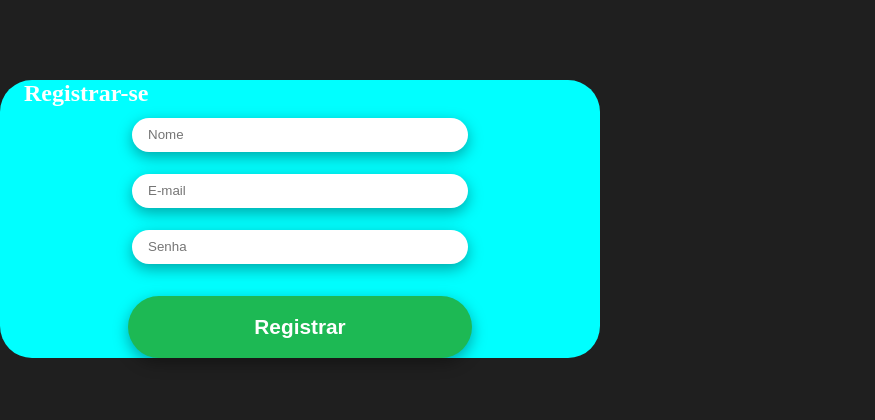
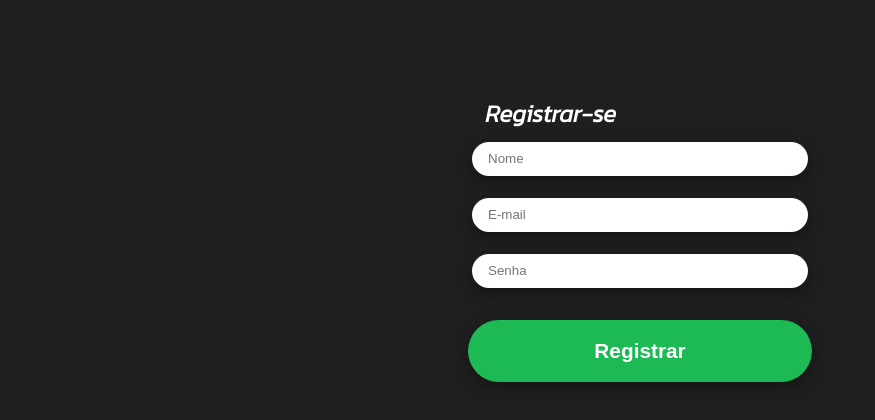
Before and after one commit to Lucky-ta/Front-End-TwitterClone, a React app in the folder twitter-clone/: page /register in a window 1280 px wide. Shown: the top 420 px of the page, without its empty margins (0-875 px from the left). Built offline with nearby package versions, Linux system fonts and the light colour scheme; no server answers; the HTML template or start-up script is replaced by a standard one; a web font is replaced by a local one.

Commit message:
Set initial Register CSS

```diff
--- /dev/null
+++ b/twitter-clone/src/css/RegisterPage.css
@@ -0,0 +1,6 @@
+/* .register-form {
+    text-align: initial;
+    padding-left: 1em;
+    font-weight: 600;
+
+} */
--- a/twitter-clone/src/css/WelcomePage.css
+++ b/twitter-clone/src/css/WelcomePage.css
@@ -11,19 +11,16 @@
     display: flex;
     flex-direction: column;
     text-align: center;
-    background-color: aqua;
-    margin-top: 5em;
-    /* padding-top: 5em; */
 }
 
 .title-div {
-    display: flex;
-    flex-direction: column;
     text-align: center;
     font-family: 'Orelega One', cursive;
-    background-color: #1DB954;
-    /* padding-top: 2em; */
-    margin-top: 3em;
+    padding-bottom: 1.5em;
+}
+
+.title {
+    padding-top: 2em;
 }
 
 .login-form,.register-form {
@@ -32,10 +29,14 @@
     align-self: center;
 }
 
-.form-name {
+.form-name, .register-name {
     text-align: initial;
     padding-left: 1em;
     font-weight: 600;
+}
+
+.register-name {
+    padding-top: 4em;
 }
 
 .not-registered-txt {
--- a/twitter-clone/src/pages/Register.tsx
+++ b/twitter-clone/src/pages/Register.tsx
@@ -2,9 +2,9 @@ import { RegisterField } from '../components/RegisterField';
 
 export function Register() {
   return (
-    <div>
+    <div className='welcome-page'>
       <div className="register-form">
-        <h2 className="form-name">Registrar-se</h2>
+        <h2 className="register-name">Registrar-se</h2>
         <RegisterField />
       </div>
     </div>
```
